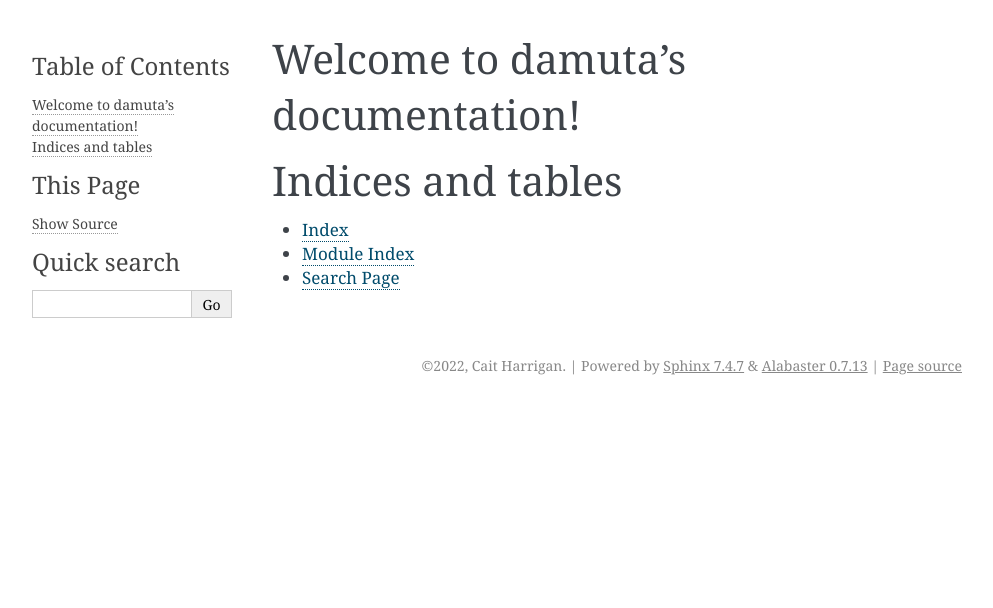
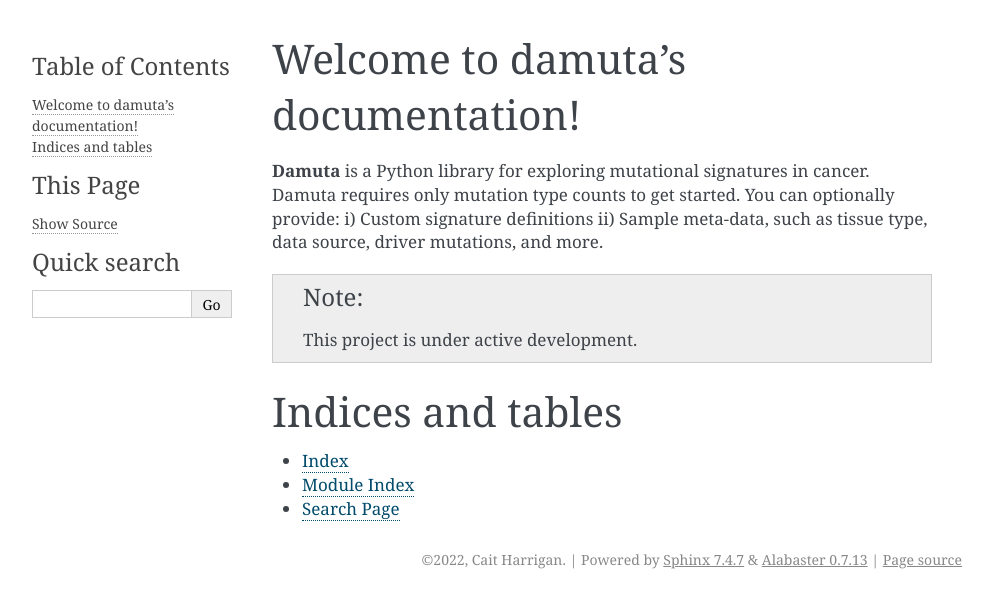
Before and after one commit to morrislab/damuta, a Sphinx documentation site: the page built from docs/index.rst, in a window 1280 px wide. Shown: the top 608 px of the page, without its empty margins (148-1141 px from the left). Built offline with Sphinx 7.4.7, drawn with Linux system fonts in a browser that asks for light colours.

Commit message:
customize hello page

```diff
--- a/docs/index.rst
+++ b/docs/index.rst
@@ -11,6 +11,13 @@ Welcome to damuta's documentation!
    :caption: Contents:
 
 
+**Damuta** is a Python library for exploring mutational signatures in cancer. Damuta requires only mutation type counts to get started. You can optionally provide:
+i) Custom signature definitions
+ii) Sample meta-data, such as tissue type, data source, driver mutations, and more.
+
+.. note::
+
+   This project is under active development.
 
 Indices and tables
 ==================
```
Also changed, not shown: 4 other files.
